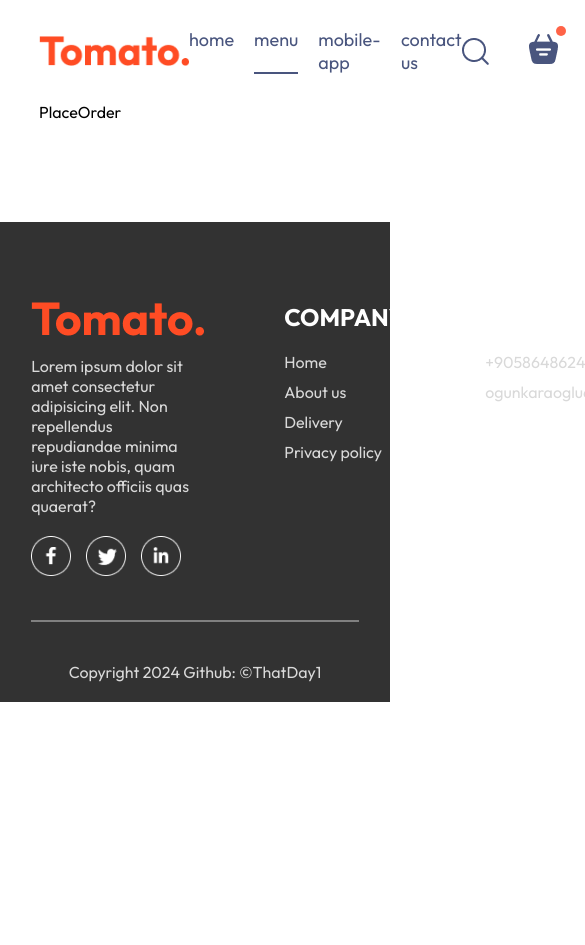
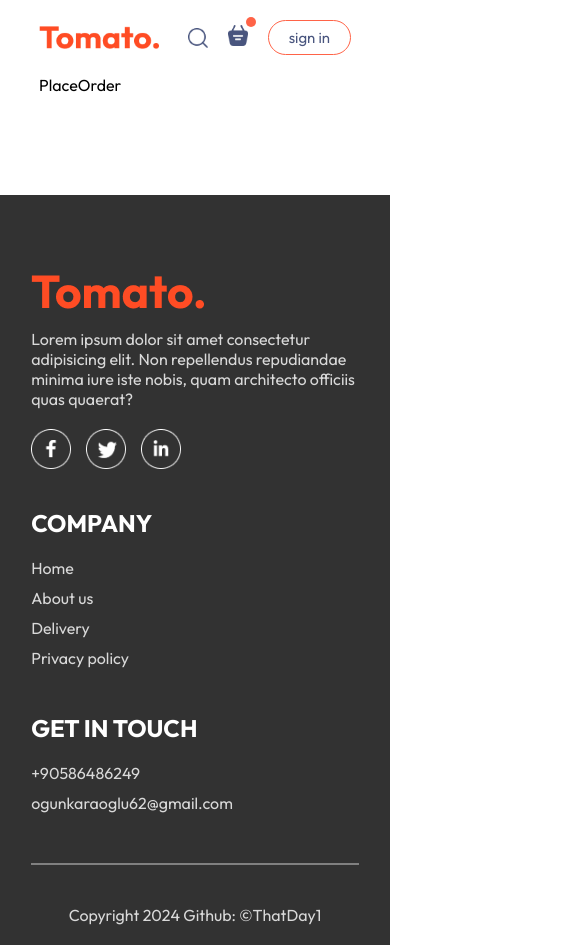
Before and after one commit to ThatDay1/Tomato-food-delivery-app, a React (Vite) app: page /order in a window 390 px wide. Shown: the top 945 px of the page, 585 px wide, since content can reach past the window. Before the commit the page ends 844 px from the top, so only its background shows below. Built offline with nearby package versions, Linux system fonts and the light colour scheme.

Commit message:
responsive website

```diff
--- a/src/components/ExploreMenu/ExploreMenu.css
+++ b/src/components/ExploreMenu/ExploreMenu.css
@@ -54,3 +54,10 @@
   border: 4px solid tomato;
   padding: 2px;
 }
+
+@media screen and (max-width: 1050px) {
+  .explore-menu-text {
+    max-width: 100%;
+    font-size: 14px;
+  }
+}
--- a/src/components/Footer/Footer.css
+++ b/src/components/Footer/Footer.css
@@ -51,3 +51,14 @@
   background-color: grey;
   border: none;
 }
+
+@media screen and (max-width: 750px) {
+  .footer-content {
+    display: flex;
+    flex-direction: column;
+    gap: 35px;
+  }
+  .footer-copyright {
+    text-align: center;
+  }
+}
--- a/src/components/Header/Header.css
+++ b/src/components/Header/Header.css
@@ -38,3 +38,21 @@
   font-size: max(1vw, 13px);
   border-radius: 50px;
 }
+
+@media screen and (max-width: 1050px) {
+  .header-contents {
+    max-width: 45%;
+  }
+}
+
+@media screen and (max-width: 750px) {
+  .header-contents {
+    max-width: 65%;
+  }
+  .header-contents p {
+    display: none;
+  }
+  .header-contents button {
+    padding: 2vw 4vw;
+  }
+}
--- a/src/components/Navbar/Navbar.css
+++ b/src/components/Navbar/Navbar.css
@@ -60,3 +60,48 @@
   top: -8px;
   right: -8px;
 }
+
+@media (max-width: 1050px) {
+  .navbar .logo {
+    width: 140px;
+  }
+  .navbar-menu {
+    gap: 20px;
+    font-size: 17px;
+  }
+  .navbar-right {
+    gap: 30px;
+  }
+  .navbar-right img {
+    width: 22px;
+  }
+  .navbar-right button {
+    padding: 8px 25px;
+  }
+}
+
+@media (max-width: 900px) {
+  .navbar .logo {
+    width: 120px;
+  }
+  .navbar-menu {
+    gap: 15px;
+    font-size: 16px;
+  }
+  .navbar-right {
+    gap: 20px;
+  }
+  .navbar-right img {
+    width: 20px;
+  }
+  .navbar-right button {
+    padding: 7px 20px;
+    font-size: 15px;
+  }
+}
+
+@media (max-width: 750px) {
+  .navbar-menu {
+    display: none;
+  }
+}
--- a/src/components/Navbar/Navbar.jsx
+++ b/src/components/Navbar/Navbar.jsx
@@ -1,6 +1,7 @@
 import React, { useState } from 'react'
 import './Navbar.css'
 import { assets } from '../../assets/assets'
+import { Link } from 'react-router-dom'
 
 const Navbar = () => {
   const [menu, setMenu] = useState('menu')
@@ -9,30 +10,34 @@
     <div className="navbar">
       <img src={assets.logo} alt="logo" className="logo" />
       <ul className="navbar-menu">
-        <li
+        <Link
+          to="/"
           onClick={() => setMenu('home')}
           className={menu === 'home' ? 'active' : ''}
         >
           home
-        </li>
-        <li
+        </Link>
+        <a
+          href="#explore-menu"
           onClick={() => setMenu('menu')}
           className={menu === 'menu' ? 'active' : ''}
         >
           menu
-        </li>
-        <li
+        </a>
+        <a
+          href="#app-download"
           onClick={() => setMenu('mobile-app')}
           className={menu === 'mobile-app' ? 'active' : ''}
         >
           mobile-app
-        </li>
-        <li
+        </a>
+        <a
+          href="#footer"
           onClick={() => setMenu('contact-us')}
           className={menu === 'contact-us' ? 'active' : ''}
         >
           contact us
-        </li>
+        </a>
       </ul>
       <div className="navbar-right">
         <img src={assets.search_icon} alt="search icon" />
--- a/src/index.css
+++ b/src/index.css
@@ -5,6 +5,7 @@
   margin: 0;
   box-sizing: border-box;
   font-family: Outfit;
+  scroll-behavior: smooth;
 }
 
 body {
```
